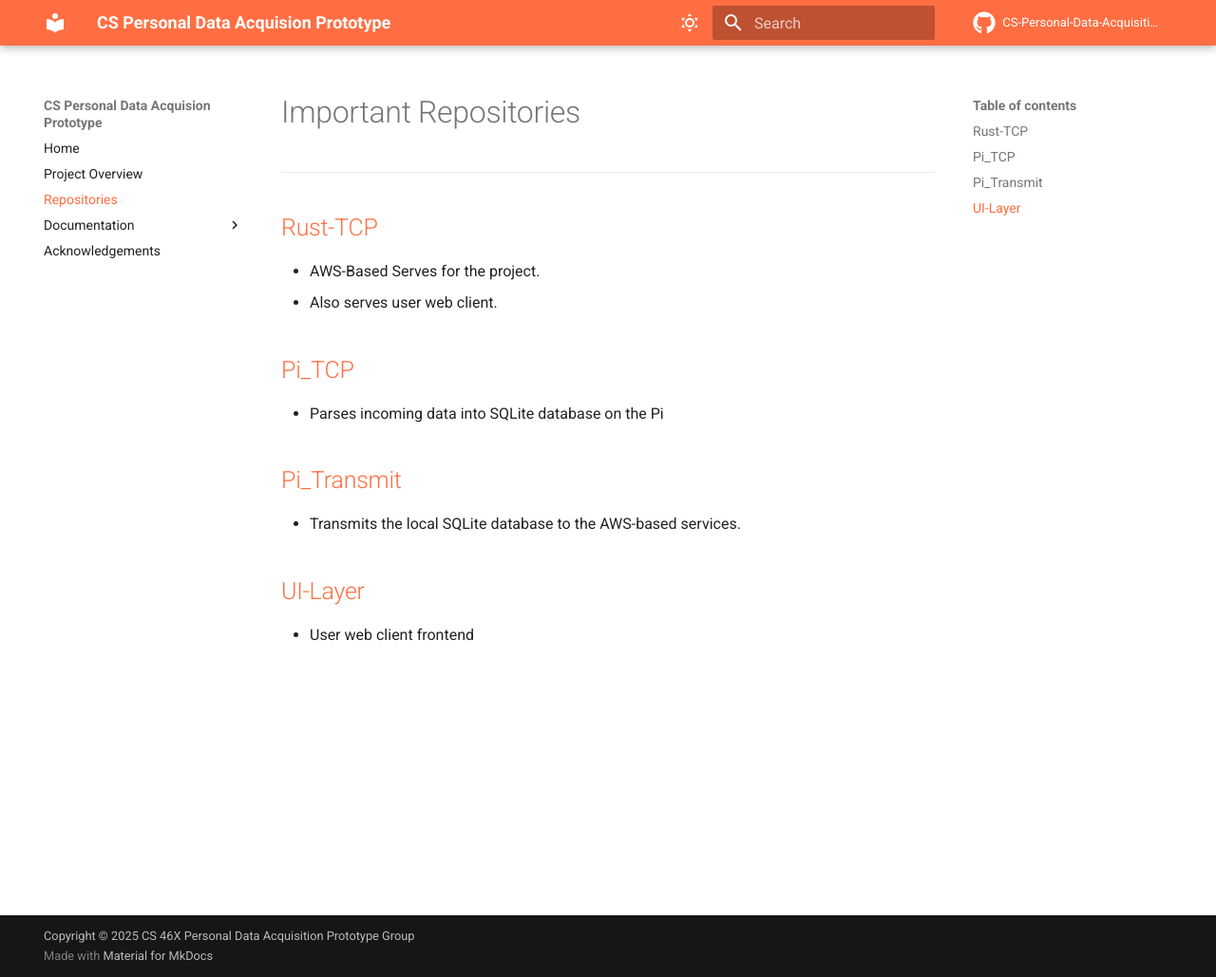
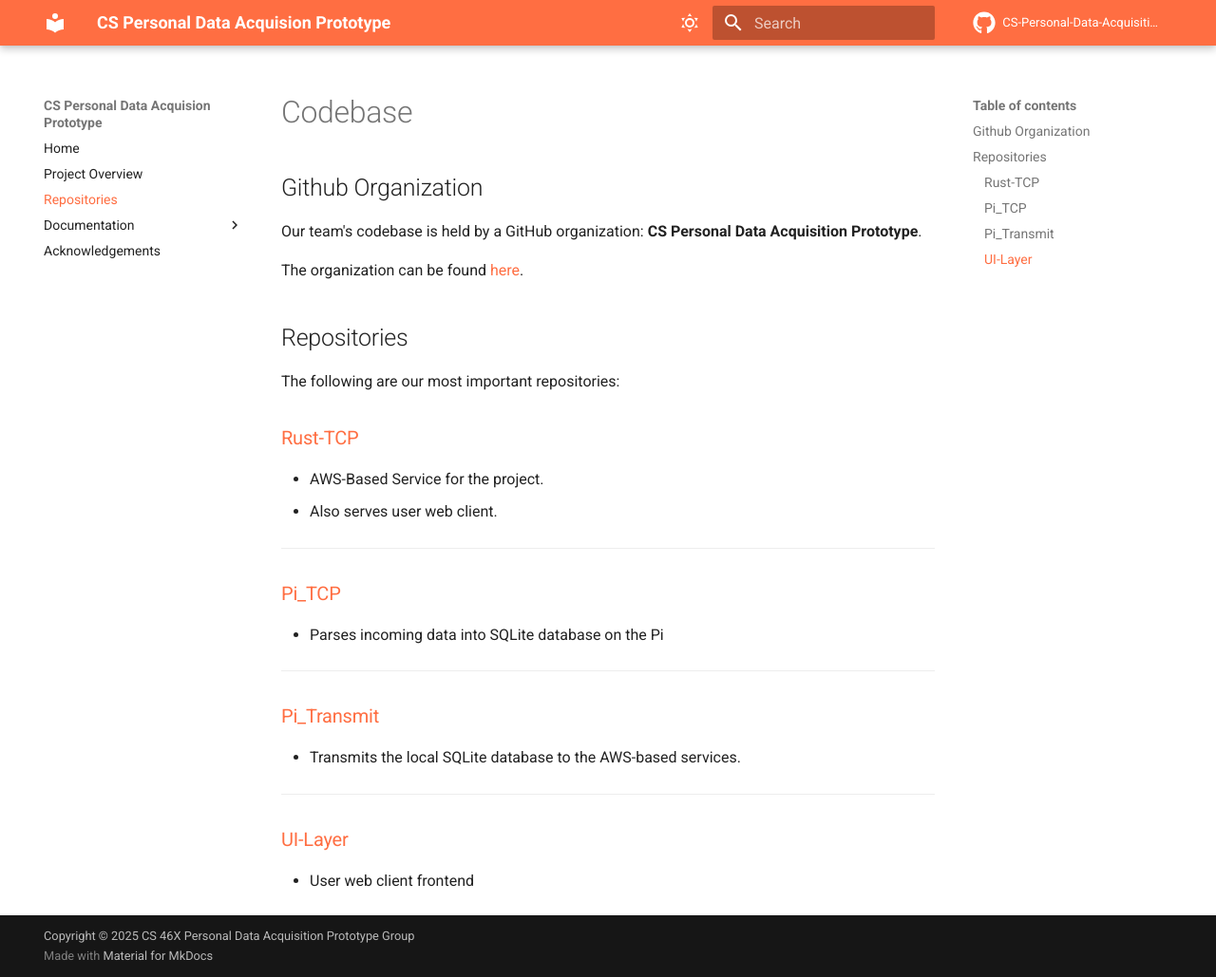
Before and after one commit to CS-Personal-Data-Acquisition-Prototype/CS-Personal-Data-Acquisition-Prototype.github.io, an MkDocs documentation site: the page built from docs/repositories.md, in a window 1280 px wide and 1029 px high. Shown: the whole window at 95% size. Built offline with MkDocs 1.6.1 and Material for MkDocs 9.7.7, drawn with Linux system fonts in a browser that asks for light colours.

Commit message:
Added organization to repositories and updated title to Codebase

```diff
--- a/docs/repositories.md
+++ b/docs/repositories.md
@@ -1,19 +1,36 @@
-# Important Repositories
----
-## <a href="https://github.com/CS-Personal-Data-Acquisition-Prototype/Rust-Tcp" target="_blank">Rust-TCP</a>
+# Codebase
 
-- AWS-Based Serves for the project.
+## Github Organization
+
+Our team's codebase is held by a GitHub organization: **CS Personal Data Acquisition Prototype**.
+
+The organization can be found <a href="https://github.com/CS-Personal-Data-Acquisition-Prototype" target="_blank">here</a>.
+
+
+## Repositories
+
+The following are our most important repositories:
+
+### <a href="https://github.com/CS-Personal-Data-Acquisition-Prototype/Rust-Tcp" target="_blank">Rust-TCP</a>
+
+- AWS-Based Service for the project.
 - Also serves user web client.
 
-## <a href="https://github.com/CS-Personal-Data-Acquisition-Prototype/Pi_TCP" target="_blank">Pi_TCP</a>
+---
+
+### <a href="https://github.com/CS-Personal-Data-Acquisition-Prototype/Pi_TCP" target="_blank">Pi_TCP</a>
 
 - Parses incoming data into SQLite database on the Pi
 
-## <a href="https://github.com/CS-Personal-Data-Acquisition-Prototype/Pi_Transmit" target="_blank">Pi_Transmit</a>
+---
+
+### <a href="https://github.com/CS-Personal-Data-Acquisition-Prototype/Pi_Transmit" target="_blank">Pi_Transmit</a>
 
 - Transmits the local SQLite database to the AWS-based services.
 
-## <a href="https://github.com/CS-Personal-Data-Acquisition-Prototype/UI-Layer" target="_blank">UI-Layer</a>
+---
+
+### <a href="https://github.com/CS-Personal-Data-Acquisition-Prototype/UI-Layer" target="_blank">UI-Layer</a>
 
 - User web client frontend
 
```
